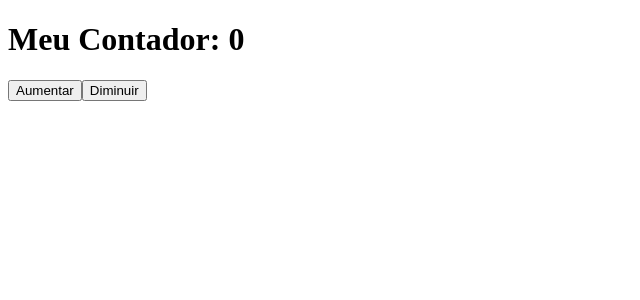
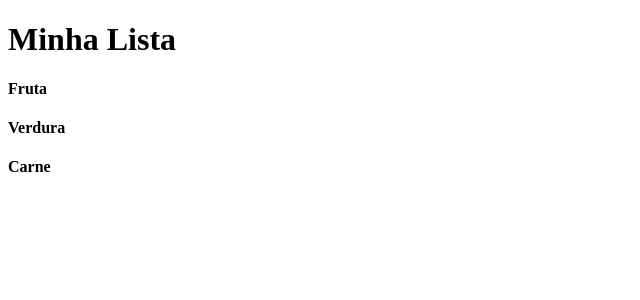
Before and after one commit to becadfd/Santander-React, a React (Vite) app in the folder santander-react/: page / in a window 1280 px wide. Shown: the top 300 px of the page, without its empty margins (0-640 px from the left). Built offline with nearby package versions, Linux system fonts and the light colour scheme.

Commit message:
Listas e Chaves

```diff
--- a/santander-react/src/App.jsx
+++ b/santander-react/src/App.jsx
@@ -1,15 +1,14 @@
-import MeuContador from "./components/MeuContador"
+import MinhaLista from "./components/MinhaLista"
 
 
 function App() {
 
   return (
     <div>
-      <MeuContador />
+      <h1>Minha Lista</h1>
+      <MinhaLista />
     </div>
   )
 }
 
-
-
 export default App
--- /dev/null
+++ b/santander-react/src/components/MinhaLista.jsx
@@ -0,0 +1,16 @@
+const minhaLista = [
+    { id: '1', value: 'Fruta' },
+    { id: '2', value: 'Verdura' },
+    { id: '3', value: 'Carne' },
+]
+
+export default function MinhaLista() {
+
+    return minhaLista.map((item) => {
+        return (
+            <div key={item.id}>
+                <h4>{item.value}</h4>
+            </div>
+        )
+    })
+}
```
